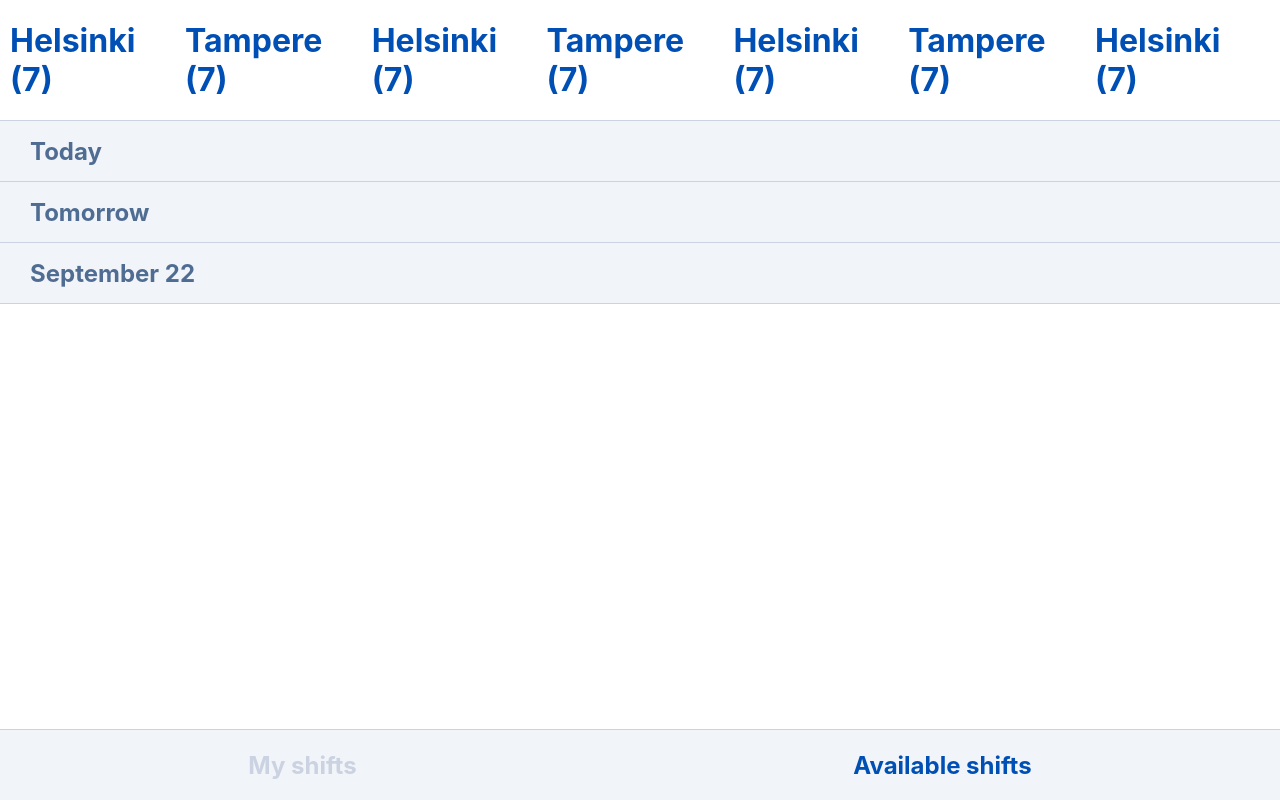
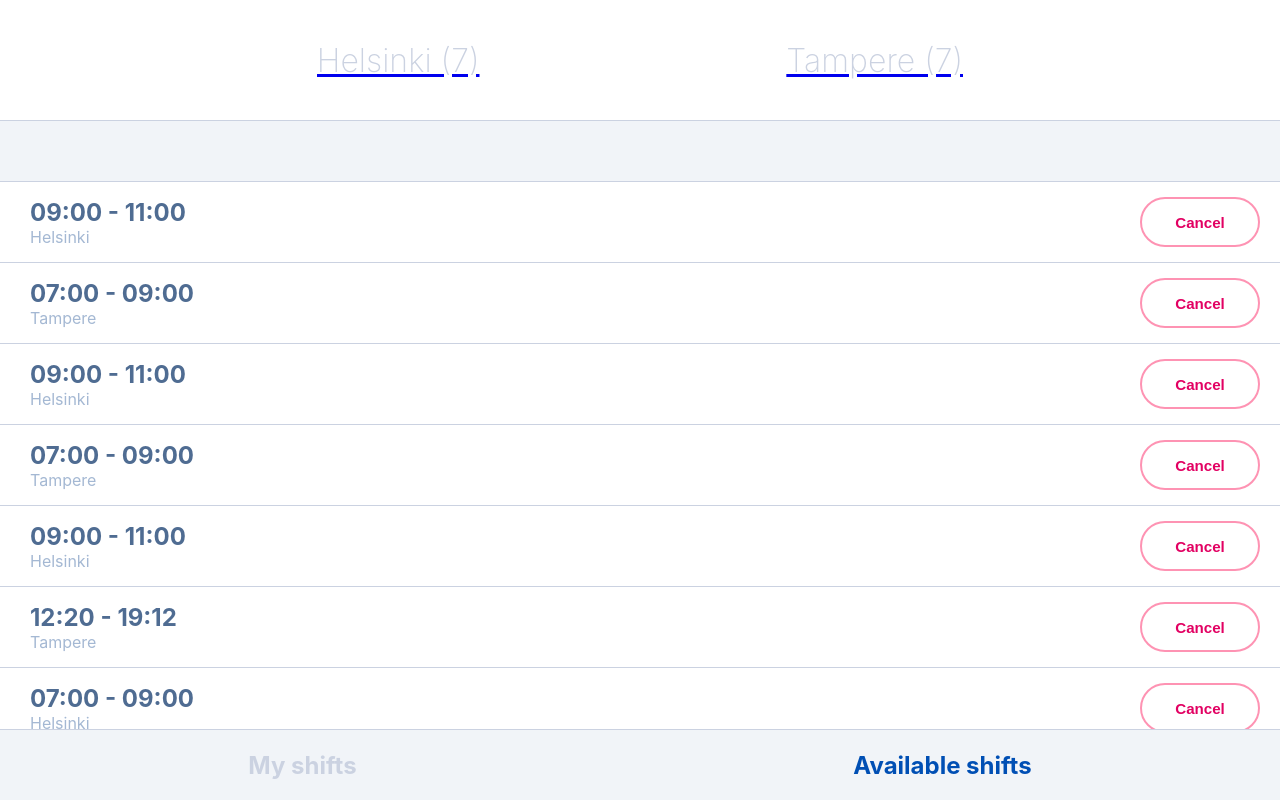
Before and after one commit to kaechesbord/tasks-app, a React (Create React App) app: page /available-shifts in a window 1280 px wide. Built offline with nearby package versions, Linux system fonts and the light colour scheme.

Commit message:
Radi nesto, zapni, odustani, repeat

```diff
--- a/src/App.js
+++ b/src/App.js
@@ -31,7 +31,6 @@ export const mockData = [
 const show = true
 const shifts = mockDataTime.length;
 const App = () => {
-  console.log(mockData)
   return (
     <div className="app-container">
       <div className="content-container">
--- a/src/components/Filter.css
+++ b/src/components/Filter.css
@@ -16,3 +16,15 @@
     padding: 0 10px;
     color: #004FB4;
   }
+  .activeLink,
+  .Link {
+    color: #004FB4;
+    text-decoration: none;
+    font-weight: 200;
+  }
+
+  .inactive{
+    color: #CBD2E1;
+    text-decoration: none;
+    font-weight:200;
+  }
--- a/src/components/Filter.js
+++ b/src/components/Filter.js
@@ -1,17 +1,34 @@
-import React from 'react'
-import { mockDataTime } from './Tab'
+import React, { useEffect, useState } from "react";
+import { Link } from "react-router-dom";
 import './Filter.css'
+import { mockDataTime } from "./Tab";
 
-const Filter = () => {
+const Filter = ({ locations }) => {
+  const uniqueLocations = Array.from(new Set(locations.map((obj) => obj.area)));
+  const [activeLink, setActiveLink] = useState('');
+
+  const handleLinkClick = (link) => {
+    setActiveLink(link);
+  };
+
+  useEffect(() => {
+    const currentPath = window.location.pathname;
+    setActiveLink(currentPath === '/available-shifts' ? 'home' : 'about');
+  }, []);
+
   return (
-    <div className='contain'>
-      <div className='places'>
-       {mockDataTime.map((data, id) => {
-        return <h1 key={id}>{`${data.area} (${mockDataTime.length})`}</h1>
-       })}
+    <div className="contain">
+      <div className="places">
+        {uniqueLocations.map((location, index) => (
+          <Link to={location} key={index}>
+            <h1 className={activeLink === location ? "activeLink" : "inactive"} onClick={() => handleLinkClick(location)}>
+              {`${location} (${mockDataTime.length})`}
+            </h1>
+          </Link>
+        ))}
       </div>
     </div>
-  )
-}
+  );
+};
 
-export default Filter
+export default Filter;
--- a/src/components/Footer.css
+++ b/src/components/Footer.css
@@ -11,10 +11,11 @@
     border-top: 0.5px #CBD2E1 solid;
     justify-content: space-around;
     align-items: center;
+    text-decoration: none;
   }
 
   .activeLink,
-  .navLink {
+  .Link {
     color: #004FB4;
     text-decoration: none;
     font-weight: 200;
--- a/src/components/Footer.js
+++ b/src/components/Footer.js
@@ -1,9 +1,9 @@
-import React, { useEffect, useState } from 'react'
-import { NavLink} from 'react-router-dom'
-import './Footer.css'
+import React, { useEffect, useState } from "react";
+import { Link } from "react-router-dom";
+import "./Footer.css";
 
 const Footer = () => {
-  const [activeLink, setActiveLink] = useState('');
+  const [activeLink, setActiveLink] = useState("");
 
   const handleLinkClick = (link) => {
     setActiveLink(link);
@@ -11,15 +11,28 @@ const Footer = () => {
 
   useEffect(() => {
     const currentPath = window.location.pathname;
-    setActiveLink(currentPath === '/' ? 'home' : 'about');
+    setActiveLink(currentPath === "/" ? "my" : "avlbl");
   }, []);
 
   return (
-    <div className='footer'>
-     <NavLink to={"/"} onClick={() => handleLinkClick('home')} className={activeLink === 'home' ? "activeLink" : "inactive"}> <h2 >My shifts</h2></NavLink>
-      <NavLink to={"/available-shifts"}  onClick={() => handleLinkClick('about')} className={activeLink === 'about' ? "activeLink" : "inactive"}><h2 >Available shifts</h2></NavLink>
+    <div className="footer">
+      <Link
+        to={"/"}
+        onClick={() => handleLinkClick("my")}
+        className={activeLink === "my" ? "activeLink" : "inactive"}
+      >
+        {" "}
+        <h2>My shifts</h2>
+      </Link>
+      <Link
+        to={"/available-shifts"}
+        onClick={() => handleLinkClick("avlbl")}
+        className={activeLink === "avlbl" ? "activeLink" : "inactive"}
+      >
+        <h2>Available shifts</h2>
+      </Link>
     </div>
-  )
-}
+  );
+};
 
-export default Footer
+export default Footer;
--- a/src/components/Header.js
+++ b/src/components/Header.js
@@ -1,9 +1,9 @@
 import React from 'react';
 import './Header.css';
 
-const Header = ({ date, shifts, time, showElement }) => {
+const Header = ({ date, shifts, time, showElement, onClick }) => {
   return (
-    <div className='header'>
+    <div className='header' onClick={onClick}>
       <h2>{date}</h2>
       {showElement && <h4>{shifts + " shifts " + time + "h"}</h4>}
     </div>
--- a/src/components/SecondScreen.js
+++ b/src/components/SecondScreen.js
@@ -1,18 +1,19 @@
-import React from 'react'
-import Footer from './Footer'
-import Filter from './Filter'
-import Header from './Header'
-import { mockData } from '../App'
+import React from "react";
+import Footer from "./Footer";
+import Filter from "./Filter";
+import Header from "./Header";
+import { mockDataTime } from "./Tab";
+import Tab from "./Tab";
 
 const SecondScreen = () => {
-  const shouldShowElement = false;
   return (
     <div>
-      <Filter/>
-      <Footer/>
-      {mockData.map((data, index) => <Header key={index} date={data.date} showElement={shouldShowElement} />)}
+      <Filter locations={mockDataTime}/>
+      <Header />
+      <Tab />
+      <Footer />
     </div>
-  )
-}
+  );
+};
 
-export default SecondScreen
+export default SecondScreen;
```
